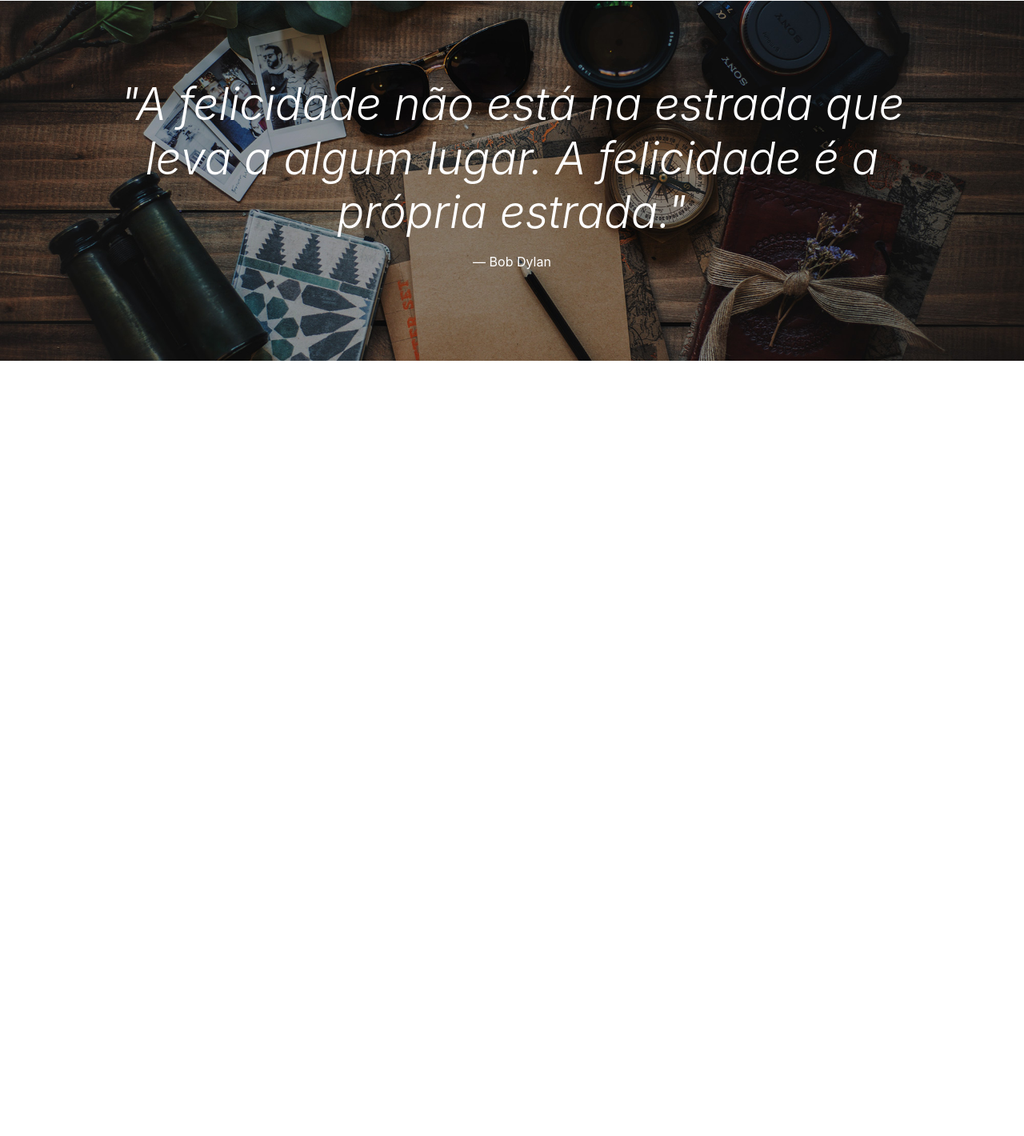
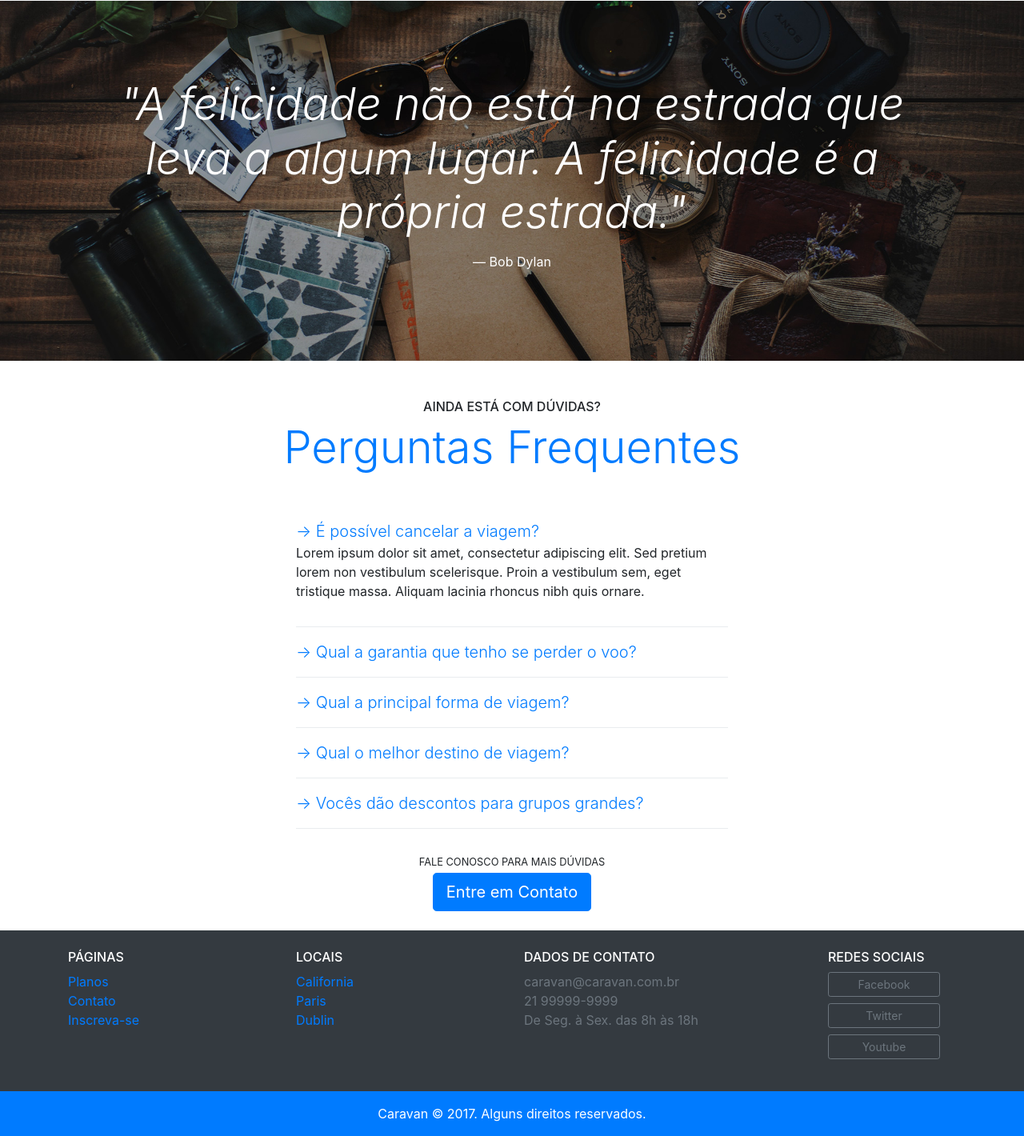
Before and after one commit to lima1301lucas/BOOTSTRAP, a plain HTML site: page index.html in a window 1280 px wide. Shown: the part 1341-2761 px from the top of the page at 80% size. Before the commit the page ends 1792 px from the top, so only its background shows below. Drawn offline with Linux system fonts and the light colour scheme.

Commit message:
Perguntas frequentes + Footer

```diff
--- a/index.html
+++ b/index.html
@@ -163,7 +163,96 @@
       <footer class="blockquote-footer text-white">Bob Dylan</footer>
     </blockquote>
   </section>
-
+  <section class="container">
+    <div class="my-5 text-center">
+      <span class="h6 d-block">AINDA ESTÁ COM DÚVIDAS?</span>
+      <h2 class="display-4 text-primary">Perguntas Frequentes</h2>
+    </div>
+    <div class="row justify-content-center">
+      <div class="col-md-6" id="perguntasFrequentes">
+        <div class="pergunta py-2">
+          <a class="lead" data-toggle="collapse" href="#pergunta1" aria-expanded="true" aria-controls="pergunta1">→ É possível cancelar a viagem?</a>
+          <div id="pergunta1" class="collapse show" data-parent="#perguntasFrequentes" role="tabpanel">
+            <p>Lorem ipsum dolor sit amet, consectetur adipiscing elit. Sed pretium lorem non vestibulum scelerisque. Proin a vestibulum sem, eget tristique massa. Aliquam lacinia rhoncus nibh quis ornare.</p>
+          </div>
+        </div>
+        <div class="dropdown-divider"></div>
+        <div class="pergunta py-2">
+          <a class="lead" data-toggle="collapse" href="#pergunta2" aria-expanded="true" aria-controls="pergunta2">→ Qual a garantia que tenho se perder o voo?</a>
+          <div id="pergunta2" class="collapse" data-parent="#perguntasFrequentes" role="tabpanel">
+            <p>Lorem ipsum dolor sit amet, consectetur adipiscing elit. Sed pretium lorem non vestibulum scelerisque. Proin a vestibulum sem, eget tristique massa. Aliquam lacinia rhoncus nibh quis ornare.</p>
+          </div>
+        </div>
+        <div class="dropdown-divider"></div>
+        <div class="pergunta py-2">
+          <a class="lead" data-toggle="collapse" href="#pergunta3" aria-expanded="true" aria-controls="pergunta3">→ Qual a principal forma de viagem?</a>
+          <div id="pergunta3" class="collapse" data-parent="#perguntasFrequentes" role="tabpanel">
+            <p>Lorem ipsum dolor sit amet, consectetur adipiscing elit. Sed pretium lorem non vestibulum scelerisque. Proin a vestibulum sem, eget tristique massa. Aliquam lacinia rhoncus nibh quis ornare.</p>
+          </div>
+        </div>
+        <div class="dropdown-divider"></div>
+        <div class="pergunta py-2">
+          <a class="lead" data-toggle="collapse" href="#pergunta4" aria-expanded="true" aria-controls="pergunta4">→ Qual o melhor destino de viagem?</a>
+          <div id="pergunta4" class="collapse" data-parent="#perguntasFrequentes" role="tabpanel">
+            <p>Lorem ipsum dolor sit amet, consectetur adipiscing elit. Sed pretium lorem non vestibulum scelerisque. Proin a vestibulum sem, eget tristique massa. Aliquam lacinia rhoncus nibh quis ornare.</p>
+          </div>
+        </div>
+        <div class="dropdown-divider"></div>
+        <div class="pergunta py-2">
+          <a class="lead" data-toggle="collapse" href="#pergunta5" aria-expanded="true" aria-controls="pergunta5">→ Vocês dão descontos para grupos grandes?</a>
+          <div id="pergunta5" class="collapse" data-parent="#perguntasFrequentes" role="tabpanel">
+            <p>Lorem ipsum dolor sit amet, consectetur adipiscing elit. Sed pretium lorem non vestibulum scelerisque. Proin a vestibulum sem, eget tristique massa. Aliquam lacinia rhoncus nibh quis ornare.</p>
+          </div>
+        </div>
+        <div class="dropdown-divider"></div>
+      </div>
+    </div>
+    <div class="text-center my-4">
+      <p class="small m-1">FALE CONOSCO PARA MAIS DÚVIDAS</p>
+      <a class="btn btn-primary btn-lg" href="contato.html">Entre em Contato</a>
+    </div>
+  </section>
+  <footer class="bg-dark text-white">
+    <div class="container py-4">
+      <div class="row">
+        <div class="col-md-3 col-6">
+          <h4 class="h6">PÁGINAS</h4>
+          <ul class="list-unstyled">
+            <li><a href="planos.html">Planos</a></li>
+            <li><a href="contato.html">Contato</a></li>
+            <li><a href="inscricao.html">Inscreva-se</a></li>
+          </ul>
+        </div>
+        <div class="col-md-3 col-6">
+          <h4 class="h6">LOCAIS</h4>
+          <ul class="list-unstyled">
+            <li><a href="local.html">California</a></li>
+            <li><a href="local.html">Paris</a></li>
+            <li><a href="local.html">Dublin</a></li>
+          </ul>
+        </div>
+        <div class="col-md-4">
+          <h4 class="h6">DADOS DE CONTATO</h4>
+          <ul class="list-unstyled text-secondary">
+            <li>caravan@caravan.com.br</li>
+            <li>21 99999-9999</li>
+            <li>De Seg. à Sex. das 8h às 18h</li>
+          </ul>
+        </div>
+        <div class="col-md-2">
+          <h4 class="h6">REDES SOCIAIS</h4>
+          <ul class="list-unstyled">
+            <li><a class="btn btn-outline-secondary btn-sm btn-block mb-2" href="#" style="max-width: 140px">Facebook</a></li>
+            <li><a class="btn btn-outline-secondary btn-sm btn-block mb-2" href="#" style="max-width: 140px">Twitter</a></li>
+            <li><a class="btn btn-outline-secondary btn-sm btn-block mb-2" href="#" style="max-width: 140px">Youtube</a></li>
+          </ul>
+        </div>
+      </div>
+    </div>
+    <div class="bg-primary text-center py-3">
+      <p class="mb-0">Caravan © 2017. Alguns direitos reservados.</p>
+    </div>
+  </footer>
   <script type="text/javascript" src="js/jquery-3.2.1.slim.min.js"></script>
   <script type="text/javascript" src="js/popper.min.js"></script>
   <script type="text/javascript" src="js/bootstrap.js"></script>
```
